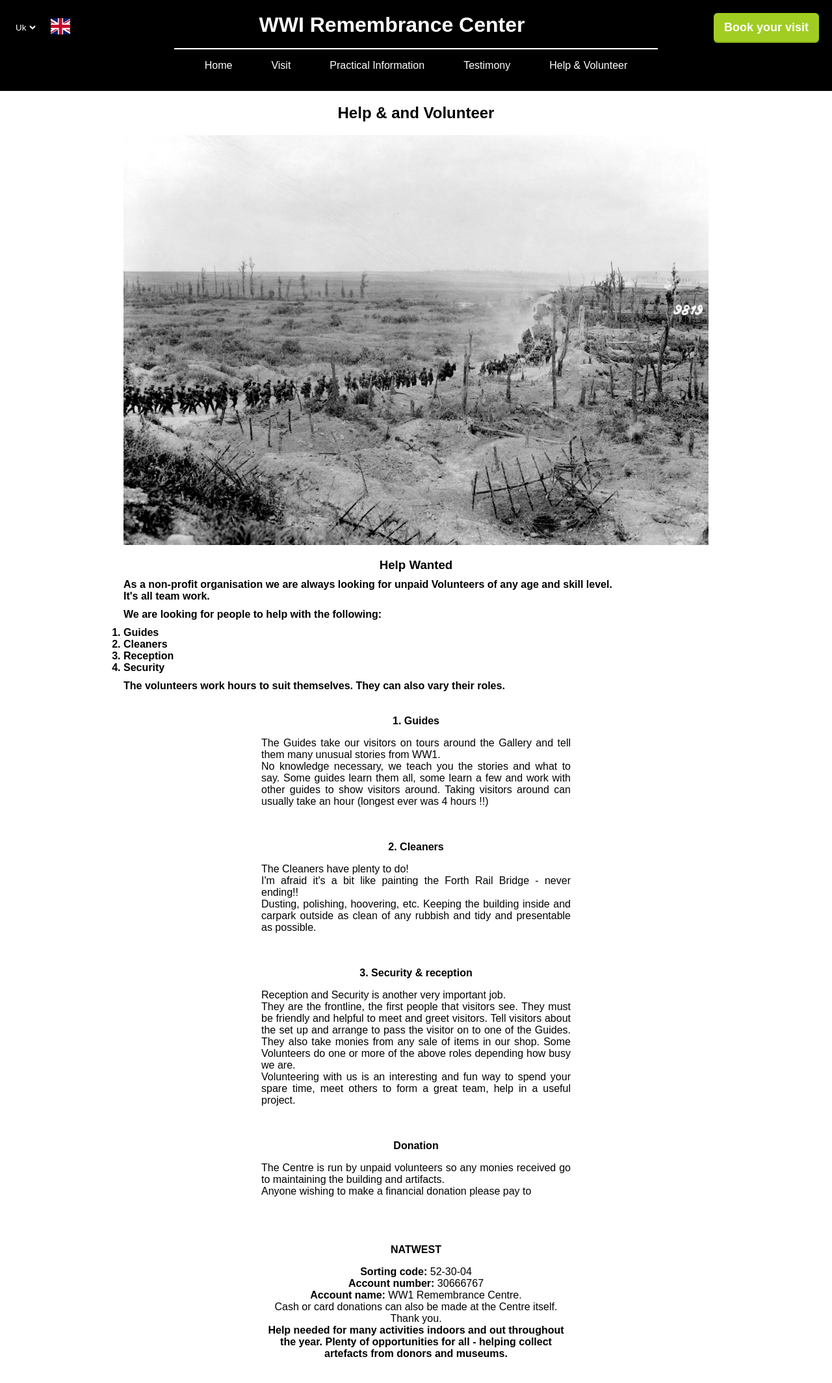
After one commit to Timalenmodetryhard/WW1-Project, a PHP site: page /page/help_and_Vonlonteer.html in a window 1280 px wide. The commit adds this page. Shown: the whole page at 65% size. Run offline with PHP 8.4, Linux system fonts and the light colour scheme.

Commit message:
help and volonteer
help and volonteed done

```diff
--- a/css/style.css
+++ b/css/style.css
@@ -173,7 +173,7 @@ header button:hover {
 }
 /* Styles de l'article */
 /* Styles de l'article */
-article {
+.donnation {
   display: flex;
   justify-content: space-between;
   align-items: center;
@@ -257,7 +257,7 @@ article {
 #schedule-tour-popup-button:hover {
    background-color: #363636 }
   /* Styles de base */
-section {
+.events {
   font-family: Arial, Helvetica, sans-serif;
   display: flex;
   flex-direction: column;
@@ -273,23 +273,22 @@ h3 {
   margin-top: 20px; /* Ajouter de l'espace au-dessus du h3 */
   margin-bottom: 20px; /* Ajouter de l'espace en dessous du h3 */
 }
-
-section span {
+.events span {
   width: 100%;
   display: flex;
   align-items: center;
   justify-content: center; /* Centrer horizontalement le contenu */
 }
 
-section span:nth-child(odd) {
+.events span:nth-child(odd) {
   justify-content: flex-end; /* Aligner le texte à droite */
 }
 
-section span:nth-child(even) {
+.events span:nth-child(even) {
   justify-content: flex-start; /* Aligner le texte à gauche */
 }
 
-section img {
+.events img {
   height: 450px;
   width: auto;
   margin-bottom: 2em; /* Réduire l'espacement sous l'image */
@@ -299,10 +298,82 @@ section img {
   margin-right: auto; /* Ajuster la marge droite pour centrer l'image */
 }
 
-section p {
+.events p {
   text-align: justify;
   padding: 20px; /* Ajuster les marges intérieures */
   gap: 2px;
   max-width: 80%; /* Limiter la largeur du texte pour une meilleure lisibilité */
   margin: 0 auto; /* Centrer le texte horizontalement */
 }
+.help-information {
+  text-align: center;
+  margin: 0 auto;
+  max-width: 900px;
+}
+
+.help-information h2 {
+  font-weight: bold;
+  text-align: center;
+  margin-top: 20px;
+}
+
+.help-information img {
+  display: block;
+  margin: 20px auto;
+  max-width: 100%;
+  height: auto;
+}
+
+.differente-roles {
+  font-weight: bolder;
+  text-align: left;
+  margin: 20px 0;
+}
+
+.differente-roles h3 {
+  margin-bottom: 10px;
+}
+
+.differente-roles p,
+.differente-roles ol {
+  margin: 10px 0;
+  text-align: left;
+}
+
+.helps-explanation {
+  display: flex;
+  flex-direction: column;
+  align-items: center;
+  gap: 20px;
+}
+
+.helps-explanation section {
+  text-align: center;
+  padding: 1em 7em;
+  max-width: 700px;
+  width: 100%;
+}
+
+.helps-explanation section p {
+  text-align: justify;
+  margin-top: 1em;
+}
+
+.Natwest {
+  text-align: jus;
+  max-width: 700px;
+  margin: 20px auto;
+}
+
+.Natwest h4 {
+  margin-bottom: 1em;
+}
+
+.Natwest strong {
+  display: inline;
+}
+
+.Natwest p {
+  margin-top: 1em;
+  text-align: justify;
+}
--- a/index.html
+++ b/index.html
@@ -85,7 +85,7 @@
     <script src="script/booking.js"></script>
 
   </div>
-  <section>
+  <section class="events">
     <h2>Events</h2>
     <span>
       <img src="img/event/emorialFront.png" alt="memorial WW1">
@@ -109,7 +109,7 @@
       This extraordinary display of humanity amidst the horrors of war has inspired generations, immortalized in poignant portrayals such as the film "Merry Christmas". In its portrayal, the film captures the essence of that remarkable moment, where amidst the chaos and despair, the flickering flames of hope and camaraderie briefly illuminated the darkness of war.</p>
     </span>
   </section>
-  <article>
+  <article class="donnation">
     <span class="text">
       <h3>Donation</h3><br>
       <p> Your support and contributions will enable us to meet our goals and improve conditions.<br>Any generous donation will fund our mission. No donations go on any sort of wages. All our staff are volunteers.<br>Any donations go on the care of artifacts and building.</p>
--- /dev/null
+++ b/page/help_and_Vonlonteer.html
@@ -0,0 +1,150 @@
+<!DOCTYPE html>
+<html lang="en" dir="ltr">
+<head>
+  <meta charset="UTF-8">
+  <meta name="viewport" content="width=device-width, initial-scale=1.0">
+  <title>WW1 Remembrance Center</title>
+  <link rel="stylesheet" href="../css/style.css">
+  <link rel="stylesheet" href='../css/responsive.css'>
+  <link rel="stylesheet" type="text/css" href="../css/booking.css" media="all">
+  <link rel="icon" href="../img/logo/logo.png">
+  <meta name="keyword" content="portsmouth,ww1,world,war,one,testimony,history,remembrance">
+  <meta name="author" content="WW1 Remembrance Centre">
+</head>
+<body>
+  <header>
+    <div class="top-header">
+      <div class="select-wrapper">
+        <select id="flag-selector">
+        <option value="../img/flags/uk.png">Uk</option>
+        <option value="../img/flags/france.png">Fr</option>
+        <option value="../img/flags/itali.png">It</option>
+        <option value="../img/flags/german.png">Gz</option>
+        <option value="../img/flags/deutchlant.png">De</option>
+        <option value="../img/flags/spanish.png">Sp</option>
+        <option value="../img/flags/china.png">Ch</option>
+      </select>
+      <div class="selected-image">
+        <img id="selected-image" src="../img/flags/uk.png" alt="Selected Flag">
+      </div>
+    </div>
+    <script>
+      document.getElementById('flag-selector').addEventListener('change', function() {
+        var selectedValue = this.value;
+        document.getElementById('selected-image').src = selectedValue;
+      });
+    </script>
+    <span>
+      <h1>WWI Remembrance Center</h1>
+    </span>
+    <span>
+      <button type="button" id="schedule-tour-popup-button">Book your visit</button>
+    </span>
+    <img src="../img/responsive/burgeur_icone.png" alt="responsiv logo">
+    </div>
+    <nav class="botom-header">
+      <ul class="menu">
+        <li><a href="#">Home</a></li>
+        <li>
+          <a href="#">Visit</a>
+          <ul class="submenu">
+            <li><a href="#">Events</a></li>
+            <li><a href="#">Booking Planning</a></li>
+          </ul>
+        </li>
+        <li>
+          <a href="#">Practical Information</a>
+          <ul class="submenu">
+            <li><a href="#">How to Find Us</a></li>
+            <li><a href="#">About the Museum</a></li>
+            <li><a href="#">Contact</a></li>
+          </ul>
+        </li>
+        <li>
+          <a href="#">Testimony</a>
+        </li>
+        <li>
+          <a href="../page/help_and_Vonlonteer">Help & Volunteer</a>
+          <ol class="submenu">
+            <li><a href="#">Voluntary</a></li>
+            <li><a href="#">Donation</a></li>
+            <li><a href="#">Our Gift Shop</a></li>
+            <li><a href="#">Artifact Wanted</a></li>
+          </ol>
+        </li>
+      </ul>
+    </nav>
+  </header>
+  <div>
+    <div id="schedule-tour-modal" class="schedule-tour-modal">
+    <div class="schedule-tour-modal-content">
+    <div class="schedule-tour-modal-body">
+    <div><div class="row"><div class="col-md-3"></div><div class="col-md-6 center-block"><span class="schedule_popup_close" ></span></div><div class="col-md-3">   </div></div></div>
+    <div class='embed-container' ><iframe id='ifrm' src='https://www.myshowing.com/Corcoran_Jennison_Companies/Harbor_Point_On_The_Bay/scheduletourwidget/a0F0H00000d3lOQUAY/' frameborder='0' style='border:0;' frameborder='0' ></iframe>
+    </div></div></div></div>
+    <script src="script/booking.js"></script>
+  </div>
+  <main class="help-information">
+    <h2>Help & and Volunteer</h2>
+    <img src='../img/carousel/slideshow1.jpg' alt="soldier in trenches">
+    <article class="differente-roles">
+        <h3>Help Wanted</h3>
+        <p>
+            As a non-profit organisation we are always looking for unpaid Volunteers of any age and skill level.<br>
+            It's all team work.
+        </p>
+        <p>
+            We are looking for people to help with the following:
+            <ol>
+                <li>Guides</li>
+                <li>Cleaners</li>
+                <li>Reception</li>
+                <li>Security</li>
+            </ol>
+        </p>
+        <p>The volunteers work hours to suit themselves. They can also vary their roles.</p>
+    </article>
+    <article class="helps-explanation">
+        <section class="Guide">
+            <strong>1. Guides<br></strong>
+            <p>The Guides take our visitors on tours around the Gallery and tell them many unusual stories from WW1.<br>
+                No knowledge necessary, we teach you the stories and what to say. Some guides learn them all, some learn a few and work with other guides to show visitors around. Taking visitors around can usually take an hour (longest ever was 4 hours !!)<br>
+            </p>
+        </section>
+        <section class="Cleaner">
+            <strong>2. Cleaners<br></strong>
+            <p>The Cleaners have plenty to do!<br>
+                I'm afraid it's a bit like painting the Forth Rail Bridge - never ending!!<br>
+                Dusting, polishing, hoovering, etc. Keeping the building inside and carpark outside as clean of any rubbish and tidy and presentable as possible.
+            </p>
+        </section>
+        <section class="Security-and-reception">
+            <strong>3. Security & reception<br></strong>
+            <p>
+                Reception and Security is another very important job.<br>
+                They are the frontline, the first people that visitors see. They must be friendly and helpful to meet and greet visitors. Tell visitors about the set up and arrange to pass the visitor on to one of the Guides. They also take monies from any sale of items in our shop. Some Volunteers do one or more of the above roles depending how busy we are.<br>
+                Volunteering with us is an interesting and fun way to spend your spare time, meet others to form a great team, help in a useful project.<br>
+            </p>
+        </section>
+        <section class="donnation-information">
+            <strong>Donation<br></strong>
+            <p>
+                The Centre is run by unpaid volunteers so any monies received go to maintaining the building and artifacts.<br>
+                Anyone wishing to make a financial donation please pay to<br>
+            </p>
+        </section>
+        <section class="Natwest">
+            <h4>NATWEST</h4>
+            <strong>Sorting code:</strong> 52-30-04<br>
+            <strong>Account number:</strong> 30666767<br>
+            <strong>Account name:</strong> WW1 Remembrance Centre.<br>
+            Cash or card donations can also be made at the Centre itself. Thank you.<br>
+            <strong>Help needed for many activities indoors and out throughout the year. Plenty of opportunities for all - helping collect artefacts from donors and museums.</strong>
+        </section>
+    </article>
+</main>
+
+
+  <script type="text/javascript" src="script/burgeur.js"></script>
+</body>
+</html>
```
